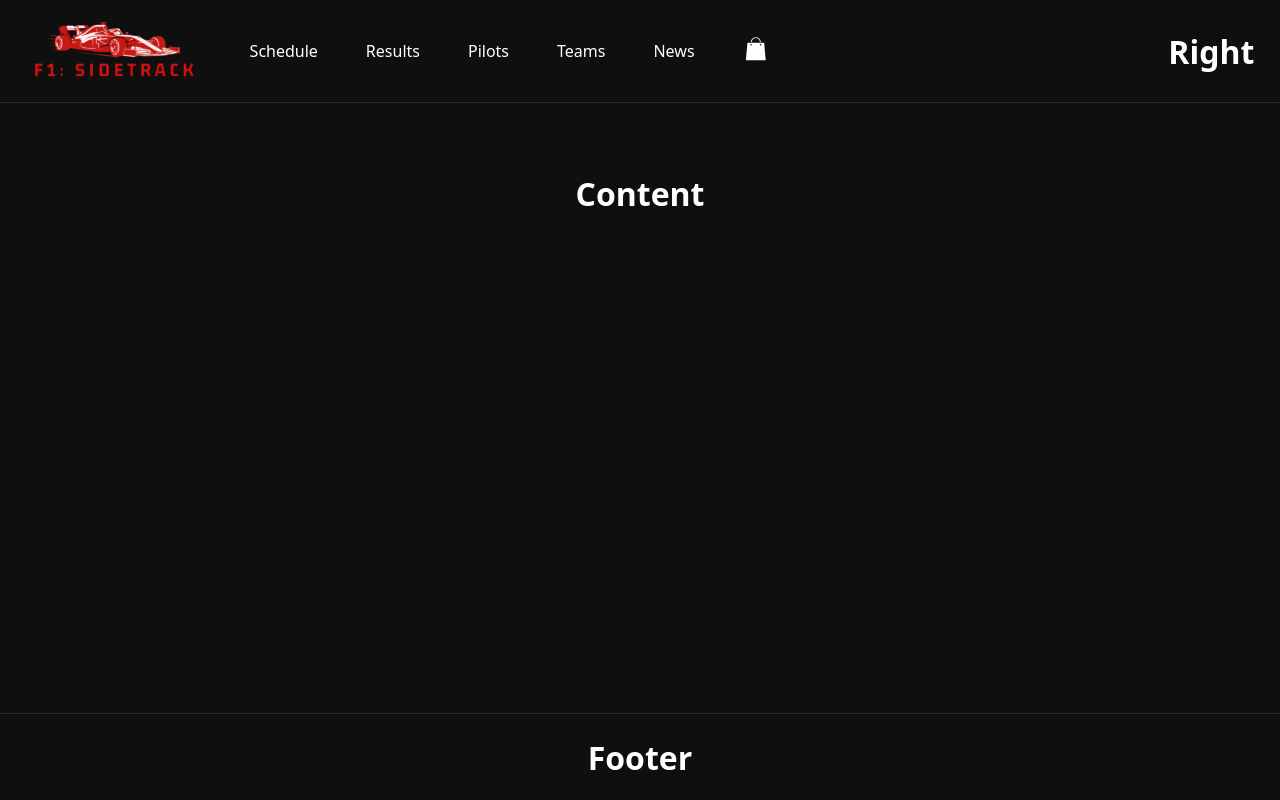
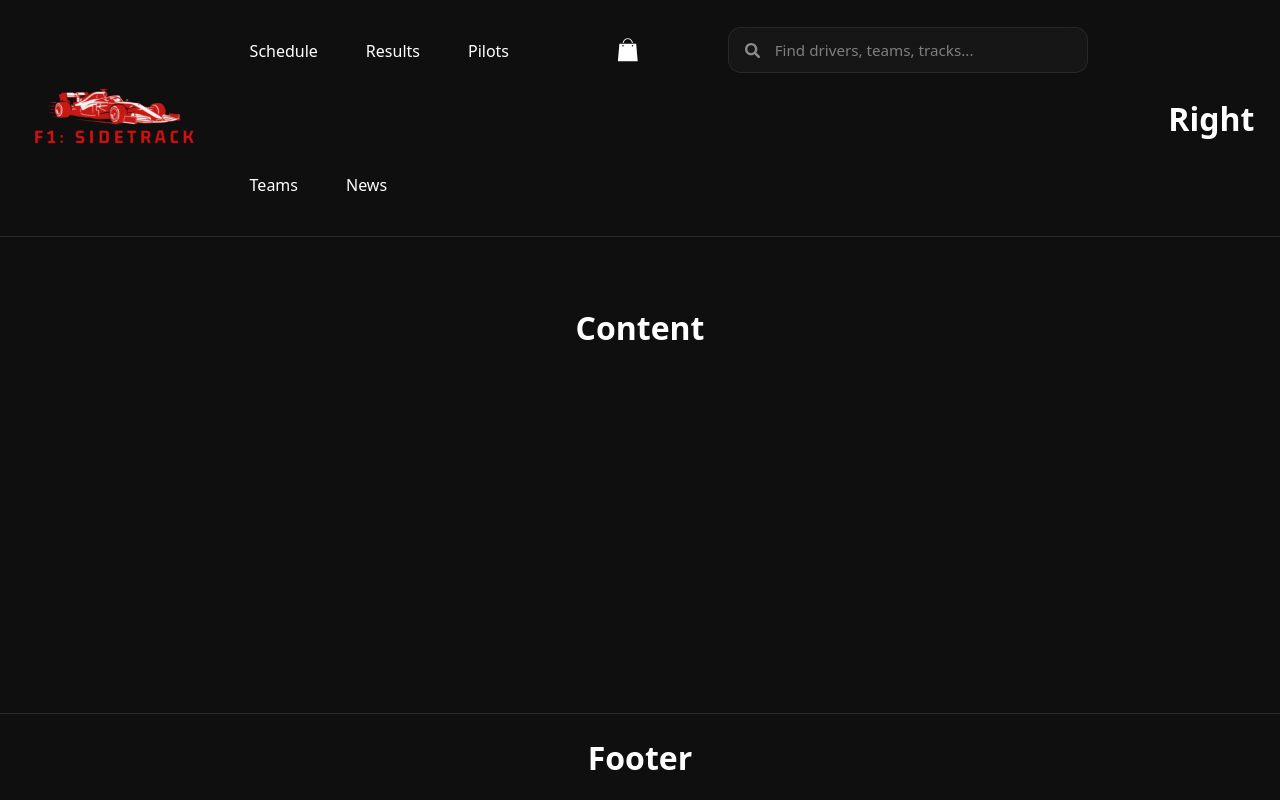
Before and after one commit to HeldyisAE/Proyecto3-F1Sidetrack, a React (Vite) app: page / in a window 1280 px wide. Built offline with nearby package versions, Linux system fonts and the light colour scheme.

Commit message:
Implementa el searchbar
Este componente no ofrece funcionalidades momentáneamente

```diff
--- a/src/components/Header.jsx
+++ b/src/components/Header.jsx
@@ -3,6 +3,7 @@ import '../styles/Header.css'
 import LogoButton from './LogoButton';
 import RedirectButtons from './RedirectButtons';
 import FanShopButton from './FanShopButton';
+import Searchbar from './searchbar';
 
 function Header() {
 
@@ -14,6 +15,7 @@ function Header() {
             <div className="center">
                 <RedirectButtons />
                 <FanShopButton />
+                <Searchbar />
             </div>
             <div className="right">
                 <h1>Right</h1>
--- /dev/null
+++ b/src/components/Searchbar.jsx
@@ -0,0 +1,28 @@
+import '../styles/Searchbar.css';
+import { useTranslation } from 'react-i18next';
+import { FaSearch } from "react-icons/fa";
+
+function Searchbar() {
+    const { t } = useTranslation();
+
+    return(
+
+        <div className="searchbar-container">
+
+            <div className="searchbar-wrapper">
+
+                <FaSearch className="searchbar-icon"/>
+
+                <input
+                    className="searchbar-input"
+
+                    placeholder={t("navigation.searchbar")}
+                />
+
+            </div>
+
+        </div>
+    )
+}
+
+export default Searchbar;
--- a/src/locals/en/translation.json
+++ b/src/locals/en/translation.json
@@ -5,6 +5,7 @@
         "pilots": "Pilots",
         "teams": "Teams",
         "news": "News",
-        "shop": "Shop"
+        "shop": "Shop",
+        "searchbar": "Find drivers, teams, tracks..."
     }
 }
--- a/src/locals/es/translation.json
+++ b/src/locals/es/translation.json
@@ -5,6 +5,7 @@
         "pilots": "Pilotos",
         "teams": "Equipos",
         "news": "Noticias",
-        "shop": "Tienda"
+        "shop": "Tienda",
+        "searchbar": "Encuentre pilotos, equipos, pistas..."
     }
 }
--- a/src/locals/fr/translation.json
+++ b/src/locals/fr/translation.json
@@ -5,6 +5,7 @@
         "pilots": "Pilotes",
         "teams": "Équipes",
         "news": "Actualités",
-        "shop": "Boutique"
+        "shop": "Boutique",
+        "searchbar": "Trouver des pilotes, des équipes, des circuits..."
     }
 }
--- a/src/locals/it/translation.json
+++ b/src/locals/it/translation.json
@@ -5,6 +5,7 @@
         "pilots": "Piloti",
         "teams": "Squadre",
         "news": "Notizie",
-        "shop": "Negozio"
+        "shop": "Negozio",
+        "searchbar": "Trova piloti, squadre, circuiti..."
     }
 }
--- a/src/locals/pt/translation.json
+++ b/src/locals/pt/translation.json
@@ -5,6 +5,7 @@
         "pilots": "Pilotos",
         "teams": "Equipes",
         "news": "Notícias",
-        "shop": "Loja"
+        "shop": "Loja",
+        "searchbar": "Encontre pilotos, equipes, pistas..."
     }
 }
--- a/src/styles/FanShopButton.css
+++ b/src/styles/FanShopButton.css
@@ -12,13 +12,12 @@
     flex-direction: row;
     align-items: center;
     gap: 0;
-    padding: 2.25rem 0.5rem;
+    padding: 2.3rem 0.5rem;
     border: none;
     background: transparent;
     color: var(--color-text-primary);
     cursor: pointer;
     transition: color 0.2s ease, transform 0.15s ease;
-    overflow: hidden;
 }
 
 .fanshop-icon {
@@ -41,25 +40,40 @@
 }
 
 .fanshop-label {
+
+    position: absolute;
+
+    left: 120%;
+    top: 50%;
+
+    transform:
+        translateY(-50%)
+        translateX(-8px);
+
+    opacity: 0;
+
+    white-space: nowrap;
+
+    pointer-events: none;
+
     font-family: var(--font-display);
     font-size: clamp(0.85rem, 1vw, 1rem);
     font-weight: 500;
+
     color: #E10600;
-    white-space: nowrap;
-    max-width: 0;
-    opacity: 0;
-    overflow: hidden;
+
     transition:
-        max-width 0.2s ease,
         opacity 0.2s ease,
-        margin-left 0.2s ease;
-    margin-left: 0;
+        transform 0.2s ease;
 }
 
 .fanshop-button:hover .fanshop-label {
-    max-width: 6rem;
+
     opacity: 1;
-    margin-left: 0.4rem;
+
+    transform:
+        translateY(-50%)
+        translateX(0px);
 }
 
 .fanshop-button::after {
--- /dev/null
+++ b/src/styles/Searchbar.css
@@ -0,0 +1,113 @@
+.searchbar-container {
+
+    width: 100%;
+    max-width: 520px;
+
+    display: flex;
+    justify-content: center;
+    align-items: center;
+    padding: 1.7rem 5rem;
+}
+
+.searchbar-wrapper {
+
+    width: 100%;
+    max-width: 520px;
+
+    height: clamp(46px, 5vh, 58px);
+
+    display: flex;
+    align-items: center;
+
+    gap: clamp(8px, 1vw, 14px);
+
+    padding-inline: clamp(14px, 1.2vw, 22px);
+
+    border:
+        1px solid rgba(255,255,255,0.08);
+
+    border-radius: clamp(12px, 1vw, 18px);
+
+    background:
+        rgba(255,255,255,0.03);
+
+    backdrop-filter: blur(10px);
+
+    transition:
+        border-color 0.25s ease,
+        background-color 0.25s ease,
+        box-shadow 0.25s ease,
+        transform 0.2s ease;
+}
+
+.searchbar-wrapper:hover {
+
+    border-color:
+        rgba(225, 6, 0, 0.25);
+
+    background:
+        rgba(255,255,255,0.045);
+}
+
+.searchbar-wrapper:focus-within {
+
+    border-color: #E10600;
+
+    box-shadow:
+        0 0 0 4px rgba(225, 6, 0, 0.12);
+
+    transform: translateY(-1px);
+}
+
+.searchbar-input {
+
+    flex: 1;
+
+    height: 100%;
+
+    border: none;
+    outline: none;
+
+    background: transparent;
+
+    color: var(--color-text-primary);
+
+    font-family: var(--font-body);
+
+    font-size: clamp(0.95rem, 1vw, 1rem);
+}
+
+.searchbar-input::placeholder {
+
+    color:
+        rgba(255,255,255,0.45);
+
+    transition: color 0.2s ease;
+}
+
+.searchbar-wrapper:focus-within
+.searchbar-input::placeholder {
+
+    color:
+        rgba(255,255,255,0.25);
+}
+
+.searchbar-icon {
+
+    font-size: clamp(0.95rem, 1vw, 1.1rem);
+
+    color:
+        rgba(255,255,255,0.5);
+
+    transition:
+        color 0.2s ease,
+        transform 0.2s ease;
+}
+
+.searchbar-wrapper:focus-within
+.searchbar-icon {
+
+    color: #E10600;
+
+    transform: scale(1.08);
+}
```
